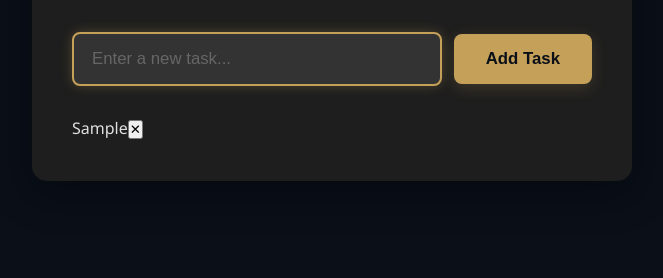
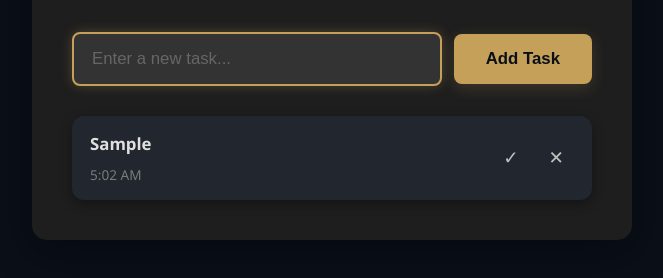
Before and after one commit to JosephAFreitas/TaskFlow, a plain HTML site: page index.html in a window 1280 px wide. Both pictures are taken after typing "Sample" into the empty fields and a click on the button "Add Task". Shown: the part 178-456 px from the top of the page, without its empty margins (308-971 px from the left). Drawn offline with Linux system fonts and the light colour scheme.

Commit message:
Added timestamps, styled task cards, and delete/done buttons

```diff
--- a/script.js
+++ b/script.js
@@ -22,7 +22,7 @@ addButton.addEventListener('click', addTask);
 
 /*
   STEP 3: Define the addTask function
-  This function reads the input value, creates a new task item, and appends it to the list.
+  This function reads the input value, creates a new task card, and appends it to the list.
 */
 function addTask() {
   // Read the current input value (trim removes leading/trailing spaces)
@@ -33,7 +33,7 @@ function addTask() {
     return;
   }
 
-  // Create a new list item (<li>) to hold the task text
+  // Create a new list item (<li>) to hold the task card
   const listItem = document.createElement('li');
   listItem.className = 'task-item';
 
@@ -41,6 +41,38 @@ function addTask() {
   const taskSpan = document.createElement('span');
   taskSpan.textContent = taskText;
   taskSpan.className = 'task-text';
+
+  // STEP: Create a timestamp (local device time) for when the task was added
+  const timestamp = new Date();
+
+  // Format the time as HH:MM AM/PM (e.g., "2:45 PM")
+  const hours = timestamp.getHours();
+  const minutes = timestamp.getMinutes();
+  const isPM = hours >= 12;
+  const formattedHour = ((hours + 11) % 12) + 1; // converts 0-23 to 1-12
+  const formattedMinutes = minutes.toString().padStart(2, '0');
+  const timeString = `${formattedHour}:${formattedMinutes} ${isPM ? 'PM' : 'AM'}`;
+
+  // Create an element to display the timestamp
+  const timeSpan = document.createElement('span');
+  timeSpan.textContent = timeString;
+  timeSpan.className = 'task-timestamp';
+
+  // Create a container for the text + timestamp to keep layout clean
+  const contentContainer = document.createElement('div');
+  contentContainer.className = 'task-content';
+  contentContainer.appendChild(taskSpan);
+  contentContainer.appendChild(timeSpan);
+
+  // Create a "Done" button to mark the task as completed
+  const doneButton = document.createElement('button');
+  doneButton.textContent = '✓';
+  doneButton.className = 'done-btn';
+
+  // Toggle the .completed state on the task item when Done is clicked
+  doneButton.addEventListener('click', () => {
+    listItem.classList.toggle('completed');
+  });
 
   // Create a delete button so the user can remove the task
   const deleteButton = document.createElement('button');
@@ -52,9 +84,15 @@ function addTask() {
     listItem.remove();
   });
 
-  // Add the task text and delete button into the list item
-  listItem.appendChild(taskSpan);
-  listItem.appendChild(deleteButton);
+  // Create a container for action buttons to keep them aligned
+  const actionContainer = document.createElement('div');
+  actionContainer.className = 'task-actions';
+  actionContainer.appendChild(doneButton);
+  actionContainer.appendChild(deleteButton);
+
+  // Add the content and action buttons into the list item
+  listItem.appendChild(contentContainer);
+  listItem.appendChild(actionContainer);
 
   // Append the new list item to the task list (<ul>)
   taskList.appendChild(listItem);
--- a/styles.css
+++ b/styles.css
@@ -374,7 +374,125 @@ h1 {
 }
 
 /*
-  STEP 17: Responsive design for mobile devices
+  STEP 17: Individual task card styling
+  Each task item is styled as a sleek dark card with rounded corners.
+*/
+.task-item {
+  /*
+    Background color: slightly lighter than the container
+    This makes each task stand out as a card
+  */
+  background-color: #22272f;
+
+  /* Padding: creates space inside the task card */
+  padding: 15px 18px;
+
+  /* Border radius: rounds the corners for a polished look */
+  border-radius: 12px;
+
+  /* Box shadow: subtle shadow to make the card pop off the background */
+  box-shadow: 0 4px 12px rgba(0, 0, 0, 0.35);
+
+  /* Layout: flex to separate content and action buttons */
+  display: flex;
+  align-items: center;
+  justify-content: space-between;
+
+  /* Transition: smooth changes for hover and completed states */
+  transition: background-color 0.3s ease, opacity 0.3s ease;
+}
+
+/*
+  STEP 18: Task content styling
+  Wraps the task text and timestamp together.
+*/
+.task-content {
+  display: flex;
+  flex-direction: column;
+  gap: 6px;
+  max-width: 80%;
+}
+
+/*
+  STEP 19: Task text styling
+  Uses modern typography matching the theme.
+*/
+.task-text {
+  font-size: 1.05em;
+  font-weight: 600;
+  color: #e0e0e0;
+  font-family: 'Segoe UI', Tahoma, Geneva, Verdana, sans-serif;
+}
+
+/*
+  STEP 20: Timestamp styling
+  Makes the timestamp smaller and muted so it doesn't distract.
+*/
+.task-timestamp {
+  font-size: 0.85em;
+  color: #7a7a7a;
+}
+
+/*
+  STEP 21: Action buttons container
+  Aligns the Done/Delete buttons together.
+*/
+.task-actions {
+  display: flex;
+  gap: 10px;
+  align-items: center;
+}
+
+/*
+  STEP 22: Minimal action button styling
+  Uses a transparent background and subtle hover feedback.
+*/
+.task-actions button {
+  background: transparent;
+  border: none;
+  color: #c0c0c0;
+  padding: 8px 10px;
+  font-size: 1.15em;
+  border-radius: 8px;
+  cursor: pointer;
+  transition: background 0.2s ease, color 0.2s ease, transform 0.2s ease;
+}
+
+/*
+  STEP 23: Done button hover state
+  Gives a rustic gold highlight when hovering.
+*/
+.done-btn:hover {
+  background: rgba(197, 160, 89, 0.2);
+  color: #C5A059;
+  transform: translateY(-1px);
+}
+
+/*
+  STEP 24: Delete button hover state
+  Provides a muted red hover for clear removal action.
+*/
+.delete-btn:hover {
+  background: rgba(255, 90, 90, 0.2);
+  color: #ff6b6b;
+  transform: translateY(-1px);
+}
+
+/*
+  STEP 25: Completed task styling
+  When a task is marked done, dim the card and strike through text.
+*/
+.task-item.completed {
+  opacity: 0.68;
+}
+
+.task-item.completed .task-text {
+  text-decoration: line-through;
+  color: #999;
+}
+
+/*
+  STEP 26: Responsive design for mobile devices
   These rules apply when the screen is 600px or smaller (phones).
 */
 @media (max-width: 600px) {
```
